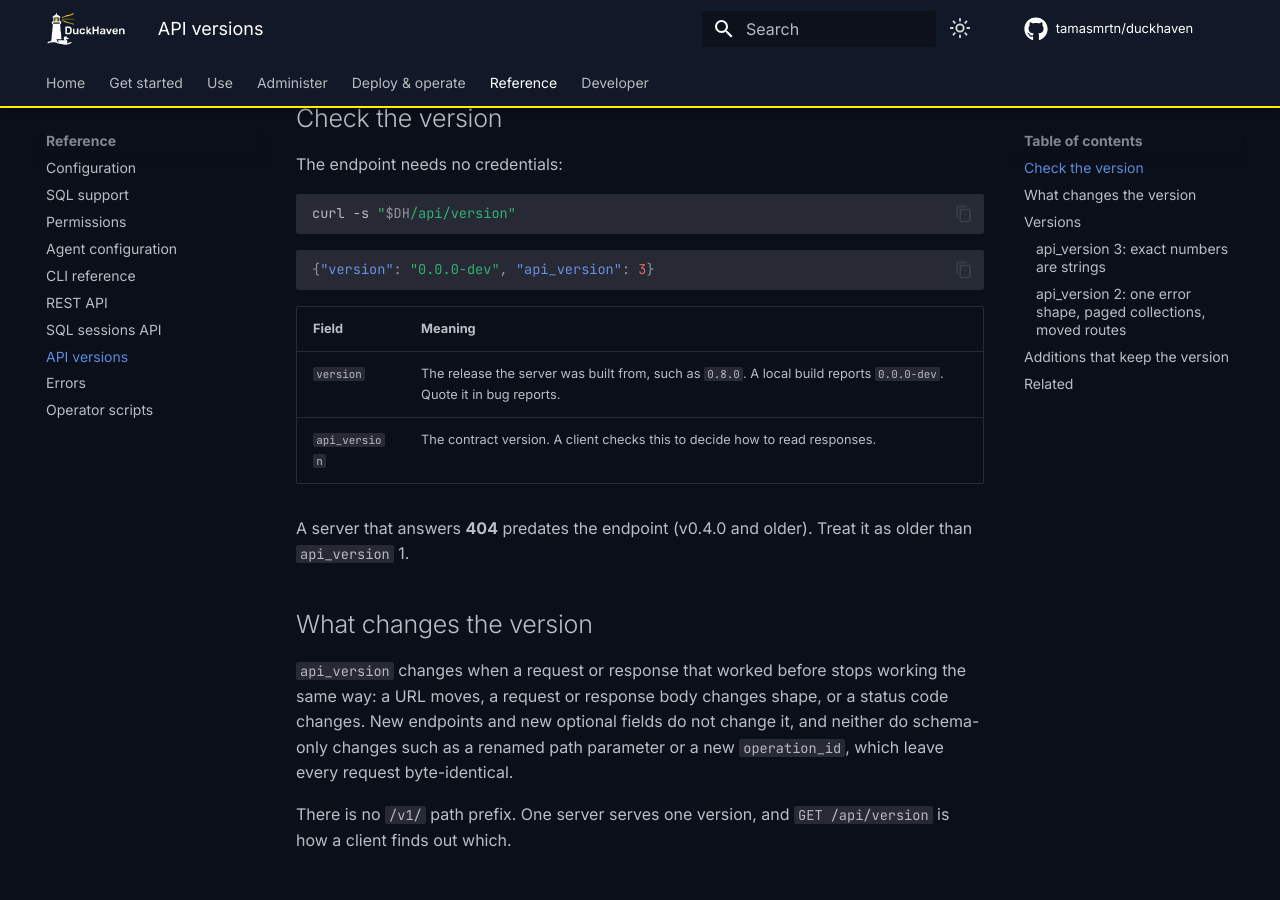
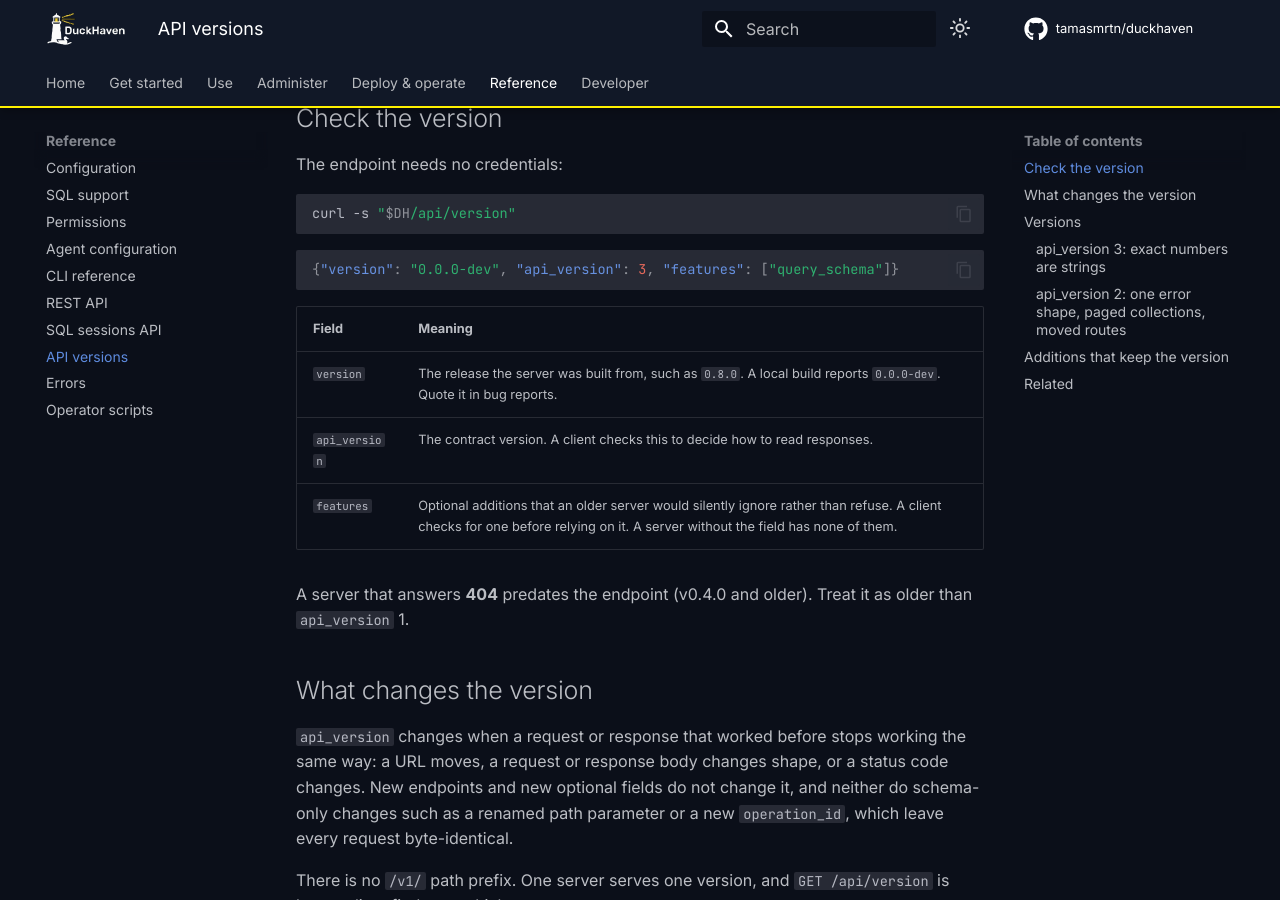
Before and after one commit to tamasmrtn/duckhaven, an MkDocs documentation site: the page built from docs/reference/api-versions.md, in a window 1280 px wide and 900 px high, scrolled down 348 px. Built offline with MkDocs 1.6.1 and Material for MkDocs 9.7.7, drawn with Linux system fonts in a browser that asks for light colours; comment, search, counter and statistics services are not loaded; some of the changed text lies outside the part shown.

Commit message:
docs(reference): document the version endpoint's features
Signed-off-by: tmrtn <martontam@gmail.com>

````diff
--- a/docs/reference/api-versions.md
+++ b/docs/reference/api-versions.md
@@ -19,13 +19,14 @@ curl -s "$DH/api/version"
 ```
 
 ```json
-{"version": "0.0.0-dev", "api_version": 3}
+{"version": "0.0.0-dev", "api_version": 3, "features": ["query_schema"]}
 ```
 
 | Field | Meaning |
 |---|---|
 | `version` | The release the server was built from, such as `0.8.0`. A local build reports `0.0.0-dev`. Quote it in bug reports. |
 | `api_version` | The contract version. A client checks this to decide how to read responses. |
+| `features` | Optional additions that an older server would silently ignore rather than refuse. A client checks for one before relying on it. A server without the field has none of them. |
 
 A server that answers **404** predates the endpoint (v0.4.0 and older). Treat it as older than `api_version` 1.
 
@@ -131,7 +132,7 @@ These request fields are optional. A server without them ignores the field, so a
 | `parameters` | `POST …/queries`, `POST …/statements` | [Placeholders](rest-api.md#query-parameters). A server without it fails the statement for missing values |
 | `tags` | `POST …/queries`, `POST …/statements` | [Labels on the run](rest-api.md#client-and-tags) |
 | `use_cache` | `POST …/queries`, sessions, statements | Skip the [result cache](rest-api.md#result-cache-fields) |
-| `schema` | `POST …/queries` | [Resolve unqualified names in that schema](rest-api.md#submitting-a-query). A server without it resolves them in `analytics`, so qualify the names when the server may be older |
+| `schema` | `POST …/queries` | [Resolve unqualified names in that schema](rest-api.md#submitting-a-query). A server without it resolves them in `analytics`, so send it only when `features` lists `query_schema` |
 
 A **202** from `POST …/sql/sessions`, or a **200** from `POST …/queries`, is itself the sign that the server supports
 the matching field.
````
